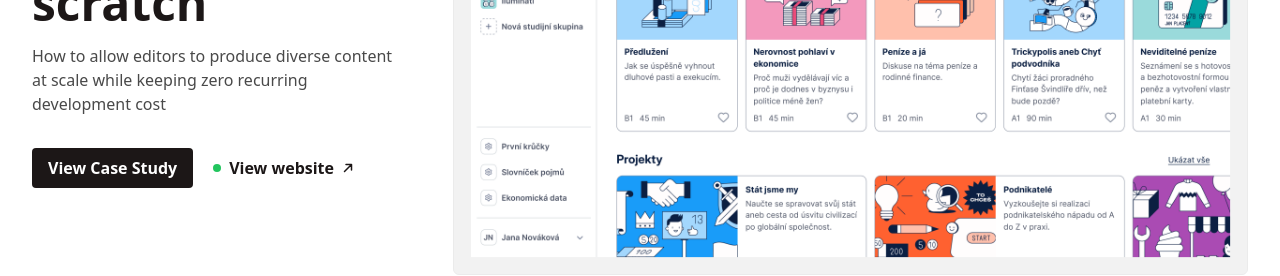
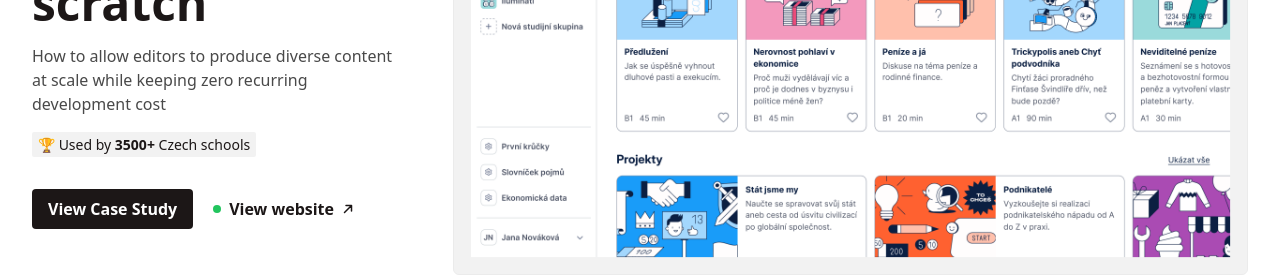
Before and after one commit to branislavbencik/portfolio, a Next.js app: page / in a window 1280 px wide. Shown: the part 1220-1496 px from the top of the page. Built offline with nearby package versions, Linux system fonts and the light colour scheme.

Commit message:
add highlights to case  studies

```diff
--- a/src/app/page.tsx
+++ b/src/app/page.tsx
@@ -21,7 +21,7 @@ export default function Home() {
             meta="Skoala · Lead Designer · 2024–25"
             headline="Designing a CMS from scratch"
             description="How to allow editors to produce diverse content at scale while keeping zero recurring development cost"
-            highlight={<>🏆 Used by <strong>over 50%</strong> of Czech schools</>}
+            highlight={<>🏆 Used by <strong>3500+</strong> Czech schools</>}
             primaryHref="/skoala"
             secondaryLabel="View website"
             secondaryHref="https://skoala.cz"
--- a/src/app/teatime/page.mdx
+++ b/src/app/teatime/page.mdx
@@ -67,7 +67,7 @@ TeaTime is a B2B language school serving 20+ companies for over 15 years. I join
     meta="Skoala · Lead Designer · 2024–25"
     headline="Designing a CMS from scratch"
     description="How to allow editors to produce diverse content at scale while keeping zero recurring development cost"
-    highlight={<>📚 Designed <strong>140</strong> lesson plans</>}
+    highlight={<>🏆 Used by <strong>3500+</strong> Czech schools</>}
     primaryHref="/skoala"
     image="/images/skoala/skoala-thumb.png"
     imageAlt="Skoala catalog interface"
```
Also changed, not shown: src/components/CaseStudyCard.tsx (+0 -7 lines).
